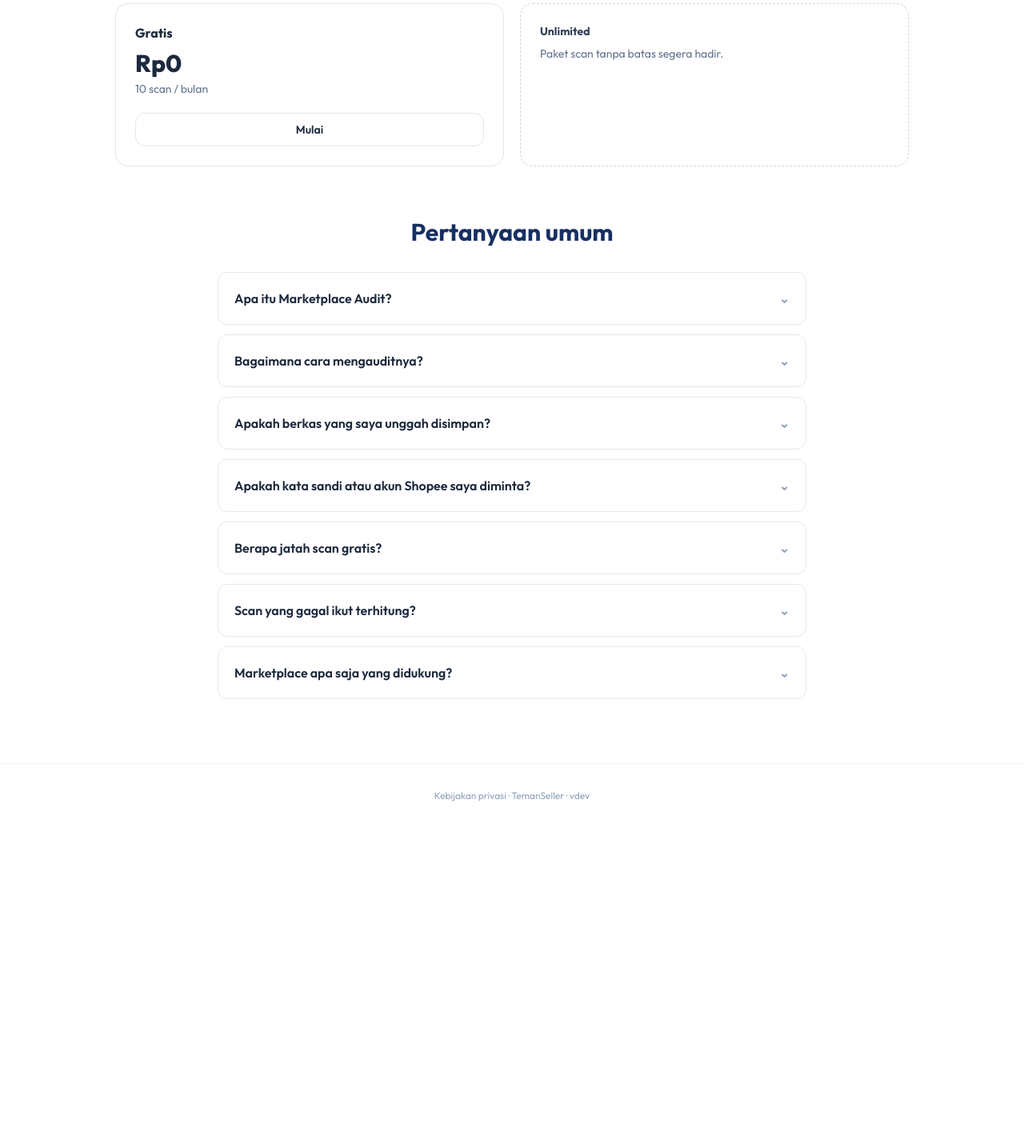
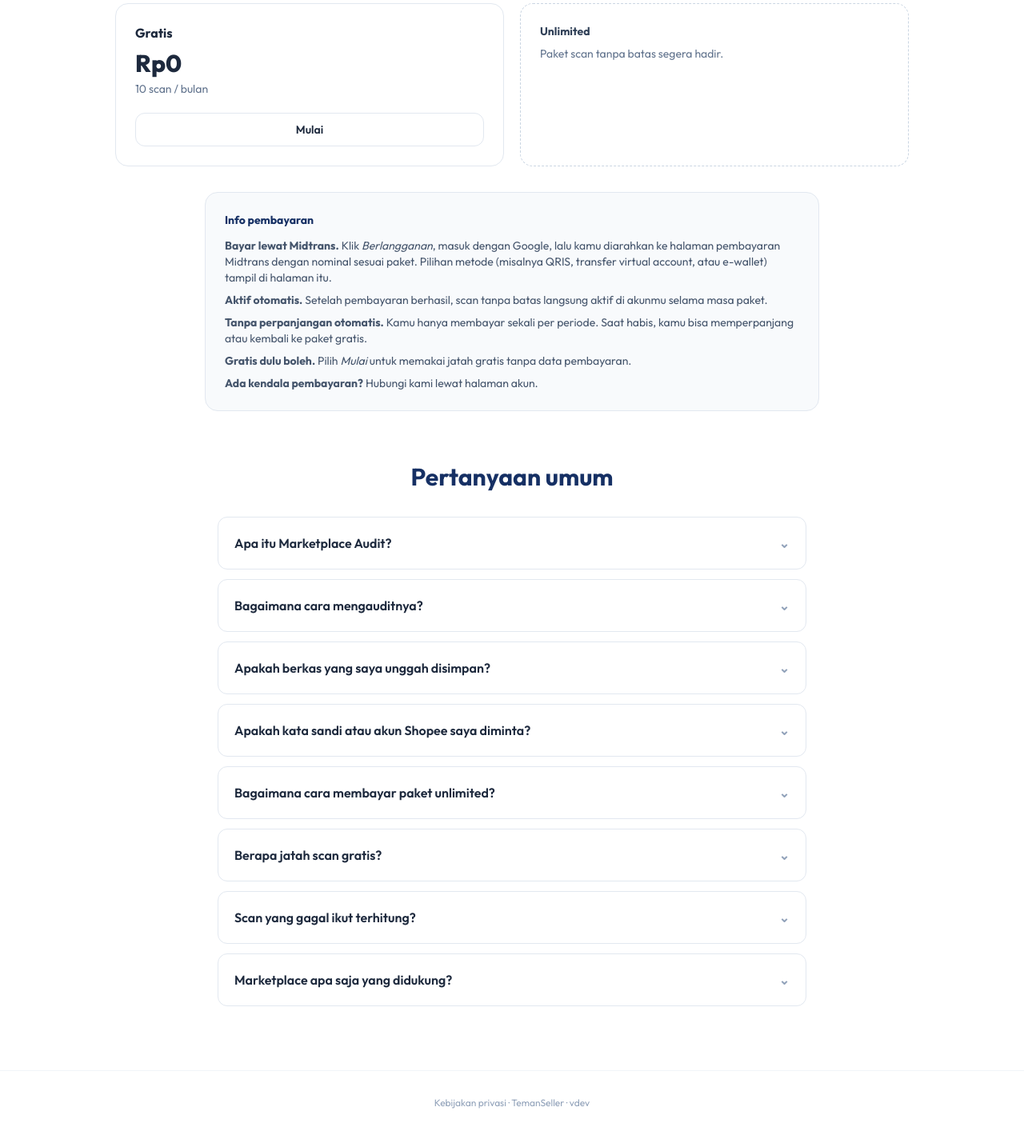
Before and after one commit to Rzzkan/spill-toko-server, a Laravel app: page /marketplace-audit in a window 1280 px wide. Shown: the part 2750-4169 px from the top of the page at 80% size. Before the commit the page ends 3752 px from the top, so only its background shows below. Run offline with Laravel 12, Linux system fonts and the light colour scheme; data comes from the database, SQL or seed files in the repository; style sheets or scripts are compiled from the project's sources.

Commit message:
Marketplace Audit: Lihat detail & menu ke /marketplace-audit, info pembayaran Midtrans
Co-Authored-By: Claude Sonnet 5.5 <noreply@anthropic.com>
Claude-Session: https://claude.ai/code/session_01UFrgoX3v5qNyNE2X11ivUq

```diff
--- a/app/Models/App.php
+++ b/app/Models/App.php
@@ -28,6 +28,8 @@ class App extends Model
     public function landingUrl(): string
     {
         $u = trim((string) $this->url);
+        // Marketplace Audit: tujuan selalu halaman penjelasannya; login baru diminta saat klik Coba/Mulai/Berlangganan.
+        if ($this->slug === 'audit' && ($u === '' || preg_match('#^(https?://[^/]+)?/akun(/|$)#', $u))) return url('/marketplace-audit');
         if ($u !== '') return preg_match('#^https?://#i', $u) ? $u : url('/' . ltrim($u, '/'));
         if ($this->slug === self::DEFAULT) return \App\Http\Controllers\Web\PublicController::shofeeUrl();
         return url('/akun/aplikasi/' . $this->slug);
--- a/resources/views/public/audit.blade.php
+++ b/resources/views/public/audit.blade.php
@@ -7,6 +7,7 @@
         ['Bagaimana cara mengauditnya?', 'Tidak perlu pasang apa pun. Cukup unggah screenshot halaman produk/toko, atau halaman yang kamu simpan dari browser (Ctrl+S, format .mhtml). Panduan tertulisnya ada di halaman aplikasi.'],
         ['Apakah berkas yang saya unggah disimpan?', 'Tidak. Screenshot dan halaman tersimpan hanya dibaca sekali untuk mengambil angka dan teks yang tampil, lalu langsung dibuang. Yang tersimpan hanya data hasil bacaan dan hasil audit, dihapus otomatis setelah ' . \App\Services\Audit::retentionHours() . ' jam.'],
         ['Apakah kata sandi atau akun Shopee saya diminta?', 'Tidak pernah. Kami tidak meminta kata sandi, cookie, atau akses ke akun Shopee-mu.'],
+        ['Bagaimana cara membayar paket unlimited?', 'Lewat Midtrans: klik Berlangganan, masuk dengan Google, lalu bayar sesuai nominal paket di halaman Midtrans. Paket aktif otomatis setelah pembayaran berhasil dan tidak diperpanjang otomatis.'],
         ['Berapa jatah scan gratis?', $free . ' scan per bulan untuk tiap akun, reset setiap tanggal 1. Mau tanpa batas? Berlangganan unlimited.'],
         ['Scan yang gagal ikut terhitung?', 'Tidak. Jatah hanya terpakai bila audit berhasil selesai.'],
         ['Marketplace apa saja yang didukung?', 'Saat ini Shopee Indonesia. Marketplace lain menyusul.'],
@@ -113,6 +114,16 @@
             <div class="rounded-2xl border border-dashed border-slate-300 p-6 text-sm text-slate-500"><div class="font-bold text-slate-700">Unlimited</div><p class="mt-2">Paket scan tanpa batas segera hadir.</p></div>
         @endforelse
     </div>
+    <div class="mx-auto mt-8 max-w-3xl rounded-2xl border border-slate-200 bg-slate-50 p-6 text-sm text-slate-600">
+        <div class="font-bold text-ts-navy">Info pembayaran</div>
+        <ul class="mt-3 space-y-2">
+            <li><b>Bayar lewat Midtrans.</b> Klik <i>Berlangganan</i>, masuk dengan Google, lalu kamu diarahkan ke halaman pembayaran Midtrans dengan nominal sesuai paket. Pilihan metode (misalnya QRIS, transfer virtual account, atau e-wallet) tampil di halaman itu.</li>
+            <li><b>Aktif otomatis.</b> Setelah pembayaran berhasil, scan tanpa batas langsung aktif di akunmu selama masa paket.</li>
+            <li><b>Tanpa perpanjangan otomatis.</b> Kamu hanya membayar sekali per periode. Saat habis, kamu bisa memperpanjang atau kembali ke paket gratis.</li>
+            <li><b>Gratis dulu boleh.</b> Pilih <i>Mulai</i> untuk memakai jatah gratis tanpa data pembayaran.</li>
+            <li><b>Ada kendala pembayaran?</b> @if (\App\Services\Layanan::waUrl('Halo TemanSeller, saya butuh bantuan pembayaran Marketplace Audit.'))<a href="{{ \App\Services\Layanan::waUrl('Halo TemanSeller, saya butuh bantuan pembayaran Marketplace Audit.') }}" target="_blank" rel="noopener" class="font-semibold text-ts-orange-text underline">Hubungi kami via WhatsApp</a>.@else Hubungi kami lewat halaman akun.@endif</li>
+        </ul>
+    </div>
 </section>
 
 <section class="mx-auto max-w-3xl px-4 pb-20">
--- a/resources/views/public/hub.blade.php
+++ b/resources/views/public/hub.blade.php
@@ -156,7 +156,7 @@
                     <h3 class="mt-4 text-xl font-bold text-ts-navy">{{ $a->name }}</h3>
                     @if ($a->tagline)<p class="mt-1 text-sm font-medium text-ts-orange-text">{{ $a->tagline }}</p>@endif
                     @if ($a->slug === 'shofee')<p class="mt-3 text-sm text-slate-600">Extension Chrome: pasang di browser komputer, lalu lihat estimasi omzet kompetitor, produk andalan, dan peluang pasar langsung di halaman Shopee, lengkap dengan rekomendasi dari AI.</p>@endif
-                    @if ($a->slug === 'audit')<p class="mt-3 text-sm text-slate-600">Tempel tautan toko atau produk Shopee, dapatkan skor audit dan rekomendasi AI. Data dikumpulkan di browser kamu, tanpa menyimpan akun Shopee.</p>@endif
+                    @if ($a->slug === 'audit')<p class="mt-3 text-sm text-slate-600">Unggah screenshot atau halaman produk/toko Shopee, dapatkan skor audit dan rekomendasi AI. Berkas tidak disimpan dan tanpa akses ke akun Shopee-mu.</p>@endif
                     <div class="mt-5 flex items-end justify-between border-t border-slate-100 pt-4">
                         <div>@php $mp = $x['plans']['monthly'] ?? null; $price = (int) ($mp['price'] ?? 0) > 0 ? (int) $mp['price'] : $x['from']; $orig = (int) ($mp['original'] ?? 0); @endphp
                             @if ($price)<div class="text-xs text-slate-500">mulai</div>@if ($orig > $price)<div class="flex items-center gap-2"><span class="text-sm text-slate-400 line-through">{{ Fmt::rp($orig) }}</span><span class="rounded-full bg-emerald-50 px-2 py-0.5 text-[11px] font-semibold text-emerald-700">Hemat {{ (int) round((1 - $price / $orig) * 100) }}%</span></div>@endif<div class="text-lg font-bold text-ts-navy">{{ Fmt::rp($price) }}<span class="text-sm font-normal text-slate-500">/bulan</span></div>@endif</div>
```
Also changed, not shown: tests/Feature/AuditTest.php (+9 -0 lines).
